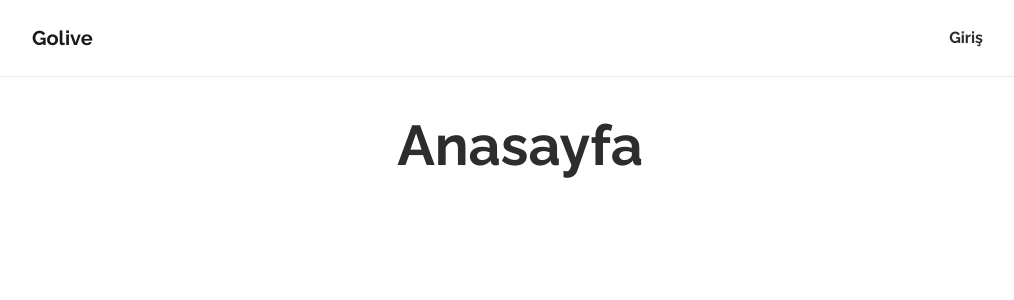
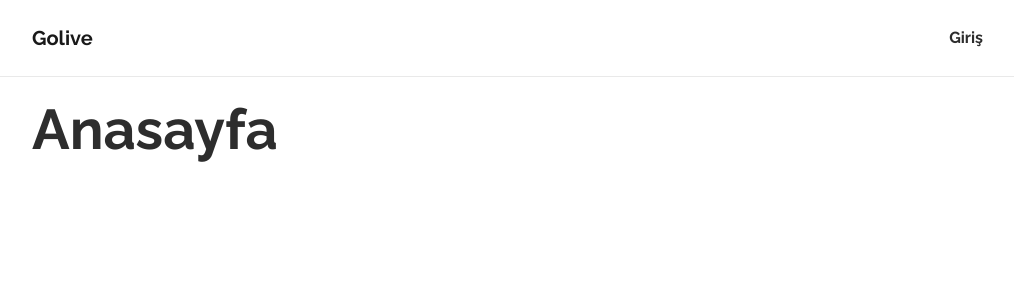
Before and after one commit to CaferPoyrazoglu/vue-starter-auth, a Vue app: page / in a window 1280 px wide. Shown: the top 300 px of the page, without its empty margins (120-1134 px from the left). Built offline with nearby package versions, Linux system fonts and the light colour scheme.

Commit message:
Düzeltmeler

```diff
--- a/src/components/NavbarComponent.vue
+++ b/src/components/NavbarComponent.vue
@@ -76,7 +76,7 @@ const logout = async () => {
       <div class="collapse navbar-collapse" id="navcol-1">
         <ul class="navbar-nav mx-auto">
           <li v-if="isAuthenticated" class="nav-item">
-            <router-link class="nav-link" to="/authenticated"
+            <router-link class="nav-link" to="/accounts"
               >Hesaplar</router-link
             >
           </li>
--- a/src/router/index.js
+++ b/src/router/index.js
@@ -3,7 +3,7 @@ import HomeView from "@/views/HomeView.vue";
 import Login from "@/views/Login.vue";
 import NotFoundView from "@/views/NotFoundView.vue";
 import { useAuthStore } from "@/stores";
-import AuthenticatedUserPage from "@/views/AuthenticatedUserPage.vue";
+import AccountsPage from "@/views/AccountsPage.vue";
 
 const router = createRouter({
   history: createWebHistory(import.meta.env.BASE_URL),
@@ -20,9 +20,9 @@ const router = createRouter({
       beforeEnter: redirectIfAuthenticated,
     },
     {
-      path: "/authenticated",
-      name: "authenticated",
-      component: AuthenticatedUserPage,
+      path: "/accounts",
+      name: "/accounts",
+      component: AccountsPage,
       beforeEnter: authenticatedGuard,
     },
     {
--- a/src/views/HomeView.vue
+++ b/src/views/HomeView.vue
@@ -1,19 +1,12 @@
-<script setup></script>
+<script setup>
+</script>
 
 <template>
-  <header class="pt-3">
-    <div class="container pt-4 pt-xl-5">
-      <div class="row pt-5">
-        <div class="col-md-8 text-center text-md-start mx-auto">
-          <div class="text-center">
-            <h1 class="display-4 fw-bold mb-5">
-              Anasayfa
-            </h1>
-          </div>
-        </div>
-        <div class="col-12 col-lg-10 mx-auto"></div>
-      </div>
+  <section class="py-5 mt-5">
+    <div class="container">
+      <h1 class="display-4 fw-bold mb-5">
+        <span>Anasayfa</span>
+      </h1>
     </div>
-  </header>
-
+  </section>
 </template>
```
Also changed, not shown: src/views/AccountsPage.vue (renamed from src/views/AuthenticatedUserPage.vue).
